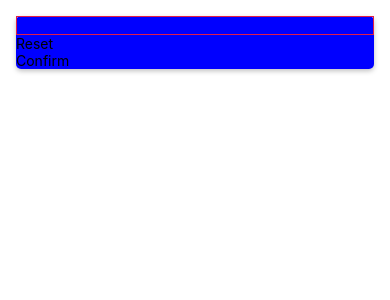
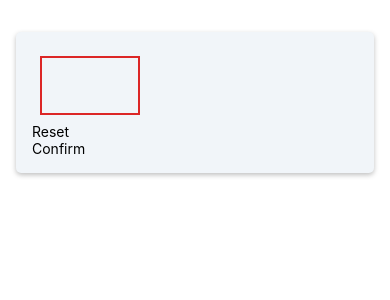
Before and after one commit to srinibas39/react-native-game, a React Native app: screen / in a window 390 px wide. Shown: the top 300 px of the page. Built offline with nearby package versions, Linux system fonts and the light colour scheme.

Commit message:
input styled

```diff
--- a/screen/StartGame.js
+++ b/screen/StartGame.js
@@ -3,7 +3,7 @@ import { PrimaryButton } from "../components/PrimaryButton"
 
 export const StartGame = () => {
   return <View style={styles.inputContainer}>
-    <TextInput style={styles.input} />
+    <TextInput style={styles.input} maxLength={2}/>
     <PrimaryButton>Reset</PrimaryButton>
     <PrimaryButton>Confirm</PrimaryButton>
   </View>
@@ -11,20 +11,27 @@ export const StartGame = () => {
 
 const styles = StyleSheet.create({
   inputContainer: {
-    backgroundColor:"blue",
+    padding:16,
+    marginVertical:16,
     borderRadius:5,
+    backgroundColor:"#f1f5f9",
     // shadow for android
-    elevation:5,
+    elevation:4,
     // shadow for ios
     shadowColor:"black",
     shadowRadius:5,
     shadowOffset:{width:0,height:2},
     shadowOpacity:0.25
-
   },
   input: {
-    borderWidth: 1,
-    borderColor: "#e11d48",
-
+    width:100,
+    fontSize:32,
+    fontWeight:"bold",
+    borderWidth:2,
+    padding:8,
+    margin:8,
+    borderColor:"#dc2626",
+    color:"#dc2626",
+    textAlign:"center"
   }
 })
```
